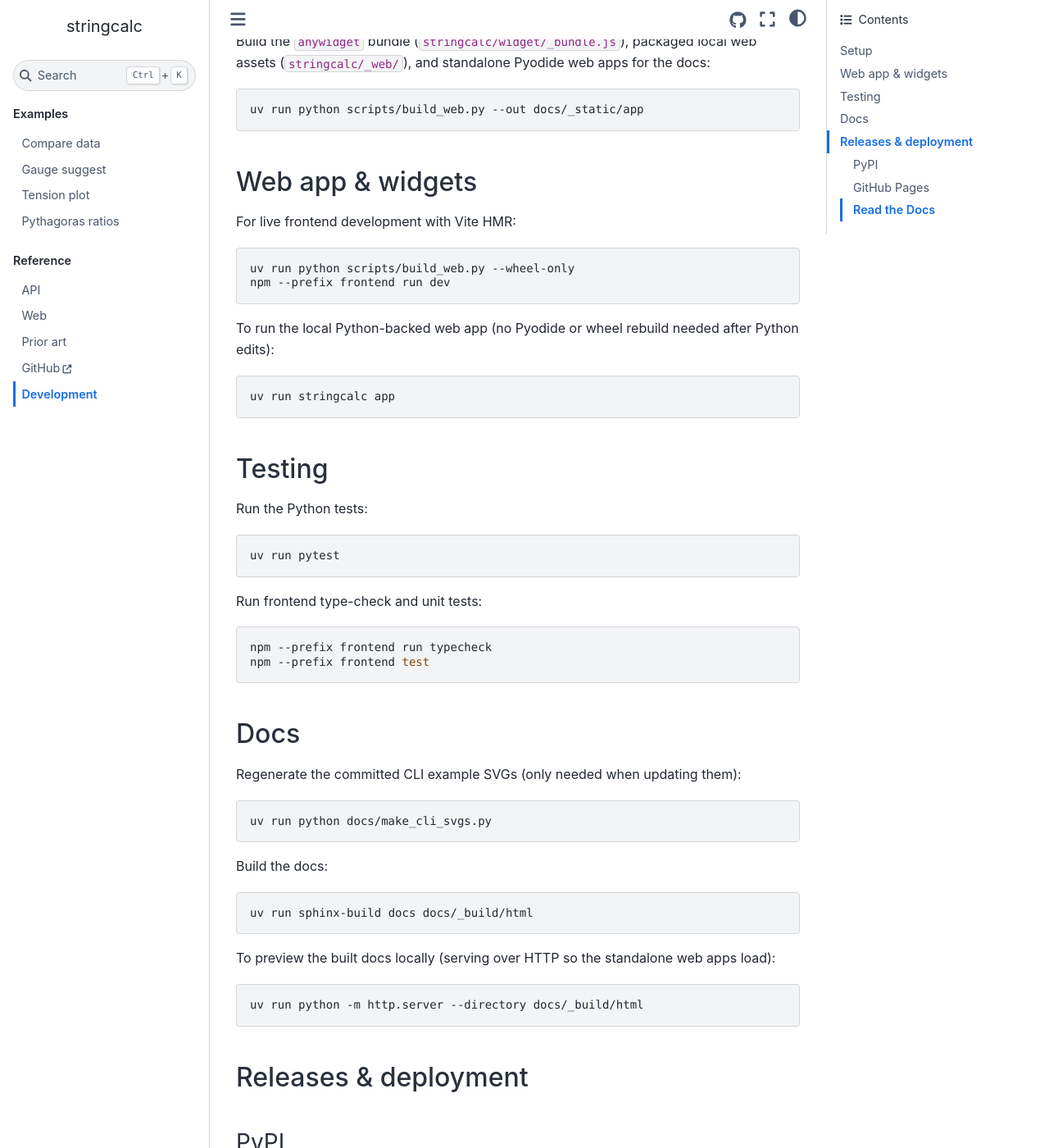
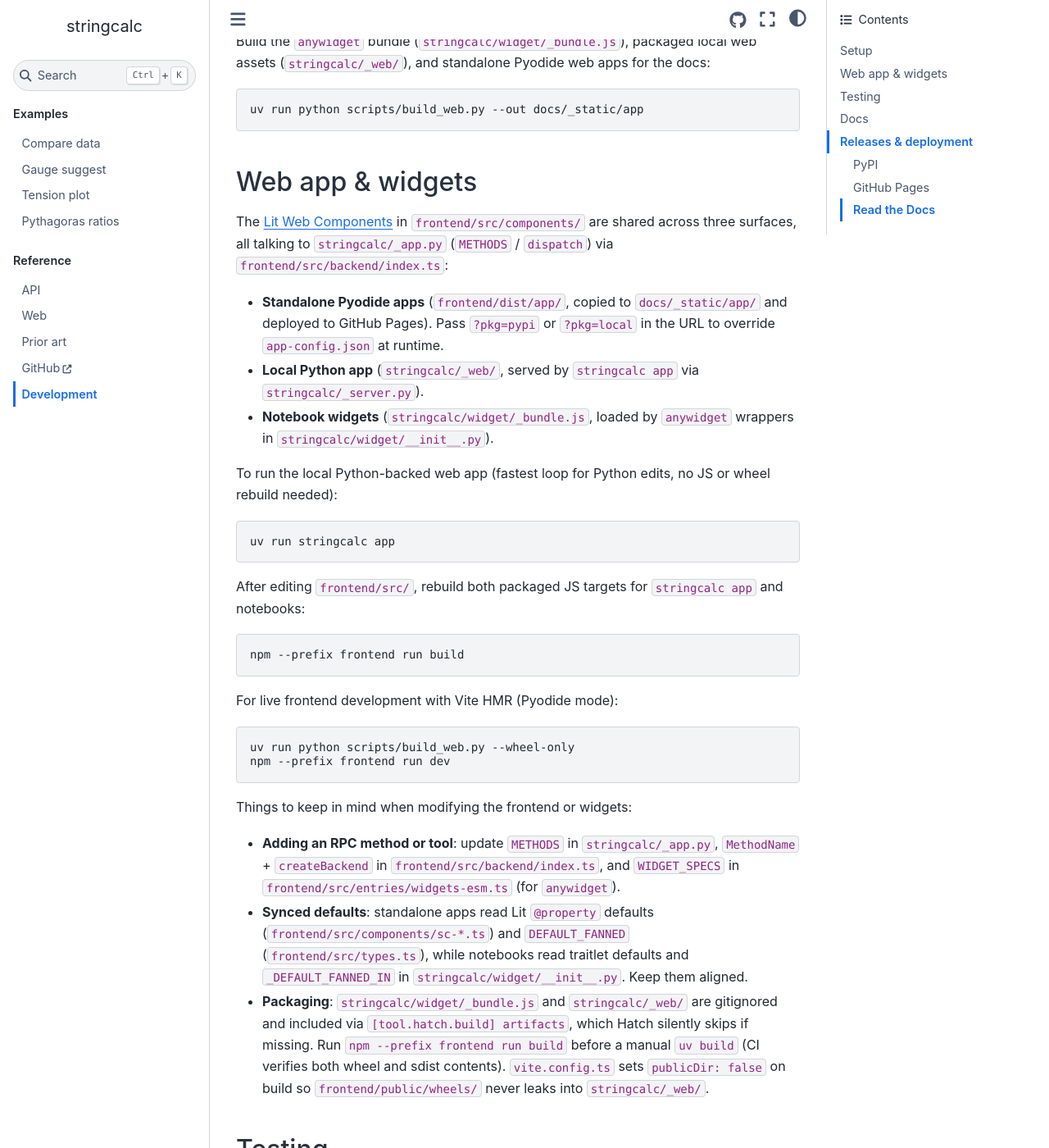
Before and after one commit to zmoon/stringcalc, a Sphinx documentation site: the page built from docs/dev.md, in a window 1280 px wide and 1400 px high, scrolled down 448 px. Shown: the whole window at 82% size. Built offline with Sphinx 7.4.7 and the Sphinx Book theme 1.1.4, drawn with Linux system fonts in a browser that asks for light colours; pages that are not in the unit, such as notebooks, are missing from menus; the version number could not be read and is left out.

Commit message:
Fix unit-override edge cases and document frontend architecture & gotchas
- Convert preset scale lengths when overriding `length_unit` on
  `GaugeSuggestWidget` without passing `L`, avoiding mixed-unit states
  (e.g. `25.5 mm` instead of `647.7 mm`), with a regression test
- Ignore hidden fanned-fret values in `fannedEqual` when fanned mode is
  disabled in both states, preventing spurious `&fan=0` query params
  after toggling `in` / `mm`
- Align the custom-preset fallback string tension with the updated
  acoustic guitar preset (`26` lbf instead of `16.5`)
- Document the 3-surface web/widget architecture, fast local dev loops,
  and sync/packaging gotchas in `docs/dev.md` to reduce future tech debt,
  and keep the raw-HTML-link note inline in `docs/web.md`

Co-authored-by: Antigravity <noreply@google.com>

````diff
--- a/docs/dev.md
+++ b/docs/dev.md
@@ -28,18 +28,57 @@ uv run python scripts/build_web.py --out docs/_static/app
 
 ## Web app & widgets
 
-For live frontend development with Vite HMR:
+The [Lit Web Components](https://lit.dev/) in `frontend/src/components/` are shared across three surfaces,
+all talking to `stringcalc/_app.py` (`METHODS` / `dispatch`) via `frontend/src/backend/index.ts`:
+
+- **Standalone Pyodide apps**
+  (`frontend/dist/app/`, copied to `docs/_static/app/` and deployed to GitHub Pages).
+  Pass `?pkg=pypi` or `?pkg=local` in the URL to override `app-config.json` at runtime.
+- **Local Python app**
+  (`stringcalc/_web/`, served by `stringcalc app` via `stringcalc/_server.py`).
+- **Notebook widgets**
+  (`stringcalc/widget/_bundle.js`, loaded by `anywidget` wrappers in `stringcalc/widget/__init__.py`).
+
+To run the local Python-backed web app
+(fastest loop for Python edits, no JS or wheel rebuild needed):
+
+```sh
+uv run stringcalc app
+```
+
+After editing `frontend/src/`,
+rebuild both packaged JS targets for `stringcalc app` and notebooks:
+
+```sh
+npm --prefix frontend run build
+```
+
+For live frontend development with Vite HMR (Pyodide mode):
 
 ```sh
 uv run python scripts/build_web.py --wheel-only
 npm --prefix frontend run dev
 ```
 
-To run the local Python-backed web app (no Pyodide or wheel rebuild needed after Python edits):
+Things to keep in mind when modifying the frontend or widgets:
 
-```sh
-uv run stringcalc app
-```
+- **Adding an RPC method or tool**:
+  update `METHODS` in `stringcalc/_app.py`,
+  `MethodName` + `createBackend` in `frontend/src/backend/index.ts`,
+  and `WIDGET_SPECS` in `frontend/src/entries/widgets-esm.ts` (for `anywidget`).
+- **Synced defaults**:
+  standalone apps read Lit `@property` defaults (`frontend/src/components/sc-*.ts`)
+  and `DEFAULT_FANNED` (`frontend/src/types.ts`),
+  while notebooks read traitlet defaults
+  and `_DEFAULT_FANNED_IN` in `stringcalc/widget/__init__.py`.
+  Keep them aligned.
+- **Packaging**:
+  `stringcalc/widget/_bundle.js` and `stringcalc/_web/` are gitignored
+  and included via `[tool.hatch.build] artifacts`, which Hatch silently skips if missing.
+  Run `npm --prefix frontend run build` before a manual `uv build`
+  (CI verifies both wheel and sdist contents).
+  `vite.config.ts` sets `publicDir: false` on build
+  so `frontend/public/wheels/` never leaks into `stringcalc/_web/`.
 
 ## Testing
 
````
Also changed, not shown: docs/web.md (+1 -0 lines), 4 other files.
